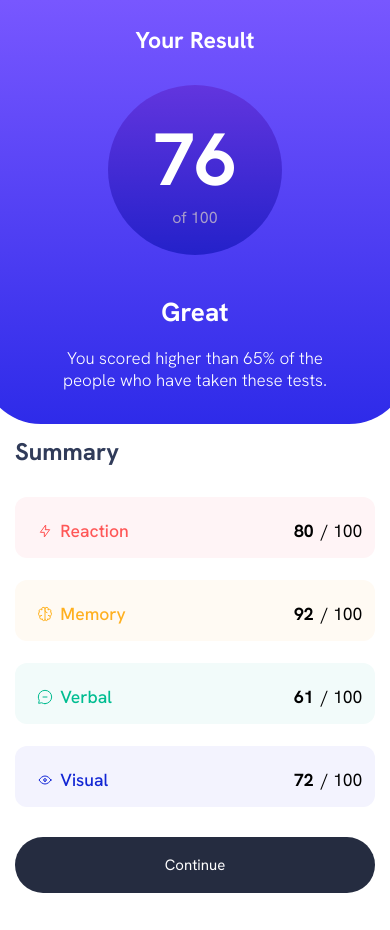
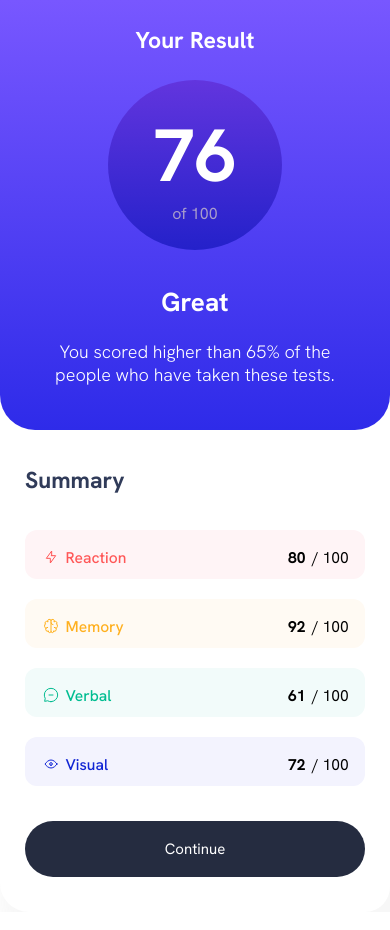
Before and after one commit to kdugaspar/results-summary-component-main, a plain HTML site: page index.html in a window 390 px wide. Drawn offline with Linux system fonts and the light colour scheme.

Commit message:
Organizando primeiro a parte Mobile

```diff
--- a/estilos/paisagem.css
+++ b/estilos/paisagem.css
@@ -0,0 +1 @@
+@charset "UTF-8";
--- a/estilos/retrato.css
+++ b/estilos/retrato.css
@@ -1,78 +1 @@
 @charset "UTF-8";
-
-.linha{
-    display: inline;
-   }
-  main {
-    min-height: 100vh;
-    /* margin-top: -2.2rem; */
-  }
-
-  .blocos {
-    display: flex;
-    flex-direction: column;
-    justify-content: flex-start;
-    background-color: rgba(238, 5, 5, 0);
-    border-radius: 0px;
-    height:93rem;
-  }
-
-  .sesao-esquerda {
-    height: 40rem;
-    width: 40.4rem;
-    border-radius: 0px 0px 60px 60px;
-  }
-
-  .artigo-esquerda {
-    height: 37.5rem;
-  }
-
-  .sesao-esquedar-01 {
-    height: 27rem;
-  }
-
-  .sesao-esquedar-02 {
-    height: 17rem;
-    width: 17.4rem;
-  }
-
-  .divisao-esquedar-circulo {
-    height: 17rem;
-    width: 17.4rem;
-  }
-
-  .artigo-esquerda>.artigo-esquerda-01 {
-    gap: 18px;
-  }
-
-  p {
-    width: 27rem;
-  }
-
-  /*outro lado */
-
-  .sesao-direita {
-    width: 37rem;
-    height: 46rem;
-    padding: 10px;
-    border-radius: 0px 0px 0px 0px;
-  }
-
-  .sesao-direita-01 {
-    gap: 30px;
-    height: 46.6rem;
-    width: 36rem;
-  }
-
-  h3 {
-    font-size: 2.4rem;
-  }
-
-  .sesao-direita-blocos {
-    gap: 22px;
-  }
-
-  .sesao-direita-bloco {
-    font-size: 4.5rem;
-    padding: 1.2rem;
-  }
--- a/estilos/style.css
+++ b/estilos/style.css
@@ -1,4 +1,5 @@
 @import url('https://fonts.googleapis.com/css2?family=Hanken+Grotesk:wght@300;400;500;700;800&display=swap');
+
 
 * {
   margin: 0;
@@ -6,44 +7,35 @@
   font-family: 'Hanken Grotesk', sans-serif;
   font-size: 62.5%;
 }
-
-.linha {
-  display: flex;
-  flex-direction: row;
-  justify-content: center;
-  align-items: center;
-}
-
 .coluna {
   display: flex;
   flex-direction: column;
   justify-content: center;
   align-items: center;
 }
-
+html{
+  background-color: rgb(255, 255, 255);
+  min-height: 100vh;
+}
 main {
   background-color: #00ffe100;
-  min-height: 100vh;
 }
-
 .blocos {
-  background-color: rgb(255, 255, 255);
+  background-color: rgba(255, 255, 255, 0);
   border-radius: 29px 25px 25px 29px;
   box-shadow: 20px 20px 20px 20px #88888811;
 
 }
-
-.sesao-esquerda {
-  height: 48rem;
-  width: 33rem;
-  padding: 12px;
-  border-radius: 25px;
+.sesao-esquerda{
+  height: 38rem;
+ /* width: 33rem; */
+  padding: 25px;
+  border-radius: 0px 0px 35px 35px;
 
   background-color: rgb(255, 0, 0);
   /* For browsers that do not support gradients */
   background-image: linear-gradient(#7857FF, #2E2BE9)
 }
-
 .artigo-esquerda {
   display: flex;
   flex-direction: column;
@@ -51,64 +43,55 @@ main {
 
   color: white;
   background-color: rgba(137, 43, 226, 0);
-  height: 41.5rem;
-  width: 24rem;
+  height: 40rem;
+  width: 28rem;
 }
-
 .sesao-esquedar-01 {
   display: flex;
   flex-direction: column;
-  gap: 30px;
+  gap: 15px;
   text-align: center;
   background-color: #ff00ff00;
-  height: 30rem;
+  height: 26rem;
 }
-
 h1 {
   background-color: rgba(250, 235, 215, 0);
   font-size: 2.3rem;
 }
-
 .sesao-esquedar-02 {
   background-color: #ff005500;
   height: 19rem;
   width: 19.4rem;
 }
-
 .divisao-esquedar-circulo {
-  height: 19rem;
-  width: 19.4rem;
+  height: 17rem;
+  width: 17.4rem;
   border-radius: 50%;
 
   background-image: linear-gradient(#6235DE, #2421ca)
 }
-
 .esquedar-circulo-01 {
   background-color: rgba(255, 145, 0, 0);
   font-size: 7.4rem;
   font-weight: bold;
 }
-
 .esquedar-circulo-02 {
   background-color: #008cff00;
   color: rgba(214, 203, 203, 0.726);
   font-size: 1.6rem;
 }
-
 .artigo-esquerda>.artigo-esquerda-01 {
   background-color: #00ff1500;
   display: flex;
   gap: 21px;
 }
-
 h2 {
   background-color: #ffd00000;
   font-size: 2.6rem;
 }
-
 p {
   background-color: #008cff00;
-  font-size: 1.7rem;
+  font-size: 1.8rem;
   font-weight: 300;
   text-align: center;
   color: white;
@@ -117,22 +100,16 @@ p {
 /*outro lado */
 
 .sesao-direita {
-
   background-color: rgba(228, 13, 13, 0);
-  height: 44rem;
-  width: 33rem;
-  border: 2px solid rgb(255, 255, 255);
-  padding: 10px;
-  border-radius: 0px 25px 25px 0px;
+  padding: 35px;
 }
-
 .sesao-direita-01 {
   display: flex;
   flex-direction: column;
   gap: 35px;
   background-color: rgba(72, 255, 0, 0);
   height: 41.2rem;
-  width: 28rem;
+  width: 34rem;
 }
 
 h3 {
@@ -147,7 +124,6 @@ h3 {
   flex-direction: column;
   gap: 20px;
 }
-
 .sesao-direita-bloco {
   display: flex;
   flex-direction: row;
@@ -158,29 +134,24 @@ h3 {
   padding: 0.8rem;
   background-color: #aabd0000;
 }
-
 .sesao-direita-bloco-01 {
   background-color: #fff4f6;
 }
-
 .bloco-divisao-nome {
   background-color: #1124d400;
   text-align: right;
   position: relative;
   margin-left: 1rem;
 }
-
 img {
   position: relative;
   top: 0.2rem;
   width: 1.6rem;
   background-color: #00bd9100;
 }
-
 .nomes {
   font-weight: 500;
 }
-
 .divisao-numero {
   background-color: #00bd9100;
   width: 6.9rem;
@@ -242,8 +213,3 @@ button:hover {
 .attribution a {
   color: hsl(228, 45%, 44%);
 }
-/*
-@media screen and (max-width:1020px) {
-
-}
-*/
--- a/index.html
+++ b/index.html
@@ -21,7 +21,7 @@
 
 
   <main class="principal linha">
-    <section class="blocos linha">
+    <section class="blocos">
 
       <section class="sesao-esquerda coluna">
         <article class="artigo-esquerda">
```
